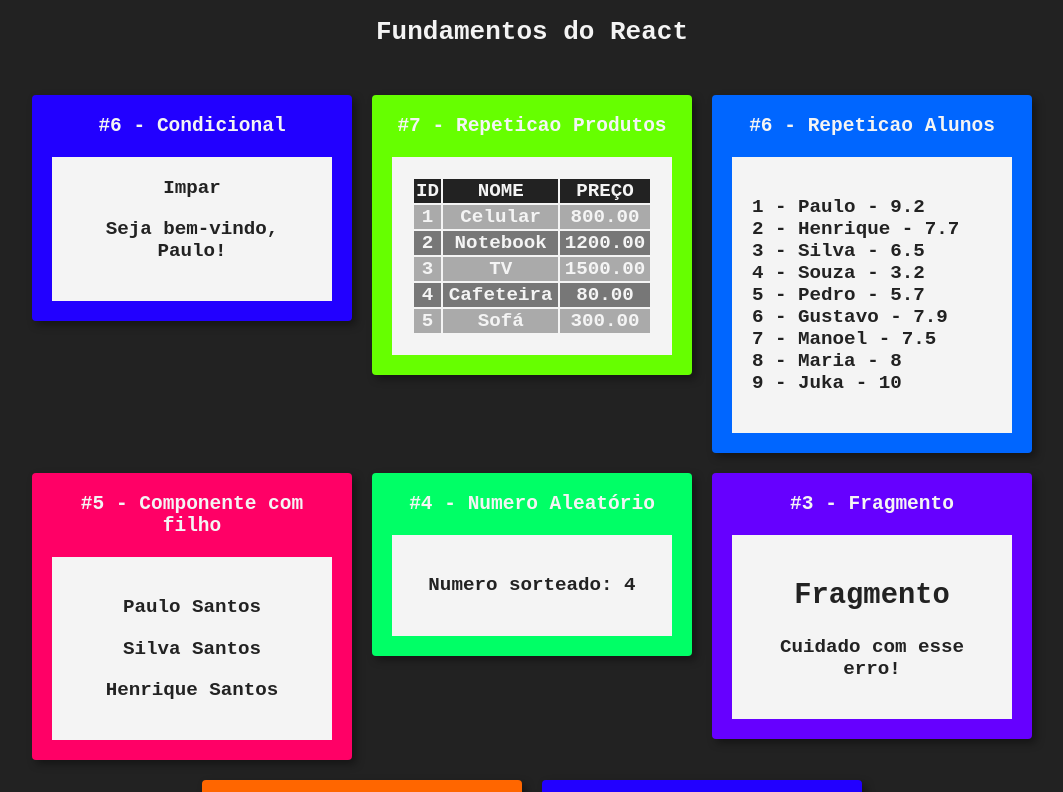
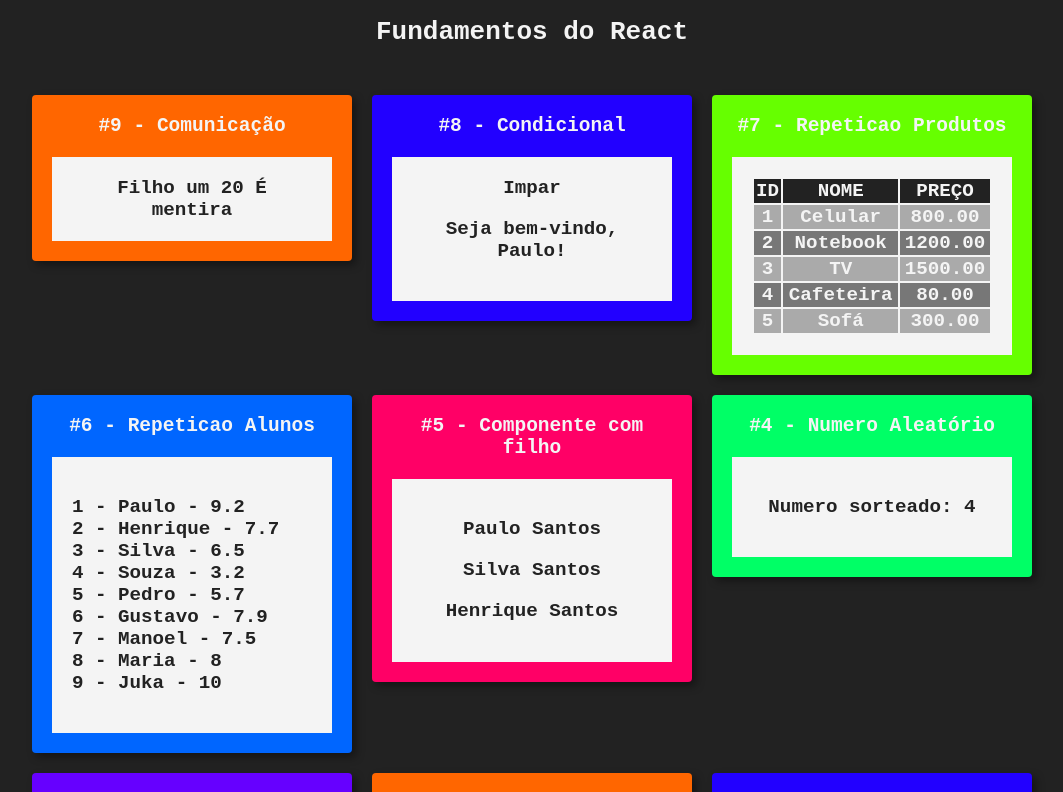
Before and after one commit to Henrique1204/Fundamentos-React, a React (Create React App) app: page / in a window 1280 px wide. Shown: the top 792 px of the page, without its empty margins (108-1171 px from the left). Built offline with nearby package versions, Linux system fonts and the light colour scheme.

Commit message:
Adicioanr exemplo de comunicacao direta

```diff
--- a/src/App.jsx
+++ b/src/App.jsx
@@ -10,13 +10,17 @@ import ListaAlunos from "./componentes/repeticao/ListaAlunos";
 import TabelaProdutos from "./componentes/repeticao/TabelaProdutos";
 import ParOuImpar from "./componentes/condicional/ParOuImpar";
 import UsuarioInfo from "./componentes/condicional/UsuarioInfo";
+import DireitaPai from "./componentes/comunicacao/DiretaPai";
 import "./App.css";
 
 export default () => (
     <div id="App">
         <h1>Fundamentos do React</h1>
         <div className="Cards">
-            <Card titulo="#6 - Condicional">
+            <Card titulo="#9 - Comunicação" color="#F60">
+                <DireitaPai />
+            </Card>
+            <Card titulo="#8 - Condicional">
                 <ParOuImpar numero={3} />
                 <UsuarioInfo usuario={ { nome: "Paulo" } } />
             </Card>
--- /dev/null
+++ b/src/componentes/comunicacao/DiretaFilho.jsx
@@ -0,0 +1,11 @@
+import React from "react";
+
+export default (props) => {
+    return (
+        <div>
+            <span>{ props["texto"] } </span>
+            <span>{ props["numero"] } </span>
+            <span>{ props["bool"] ? "É verdade" : "É mentira"}</span>
+        </div>
+    );
+}
--- /dev/null
+++ b/src/componentes/comunicacao/DiretaPai.jsx
@@ -0,0 +1,10 @@
+import React from "react";
+import DiretaFilho from "./DiretaFilho";
+
+export default (props) => {
+    return (
+        <div>
+            <DiretaFilho texto="Filho um" numero={20} bool={false} />
+        </div>
+    );
+}
```
